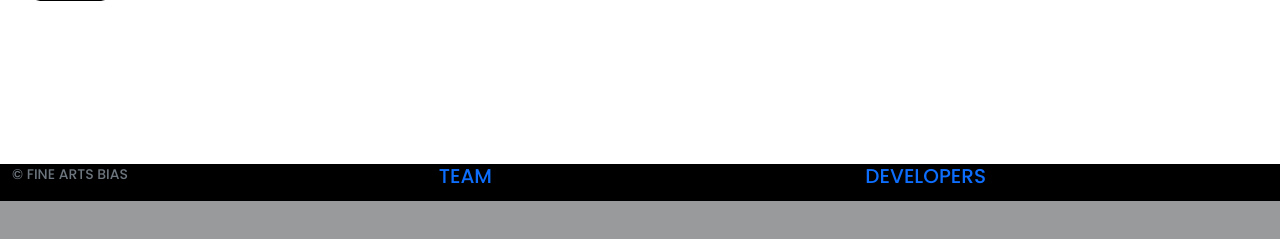
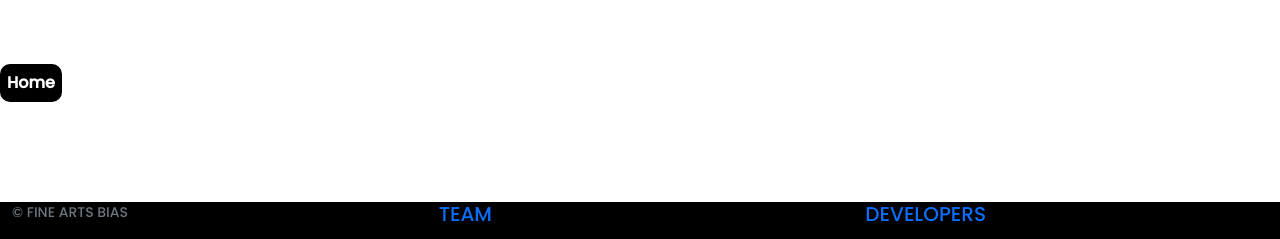
Before and after one commit to karanjoshi1206/FineArts, a Flask app: a page that uses templates/display.html in a window 1280 px wide. Shown: the part 2090-2329 px from the top of the page. Before the commit the page ends 2291 px from the top, so only its background shows below. Run offline with Flask 2, Linux system fonts and the light colour scheme; some web fonts are replaced.

Commit message:
Minor Change

```diff
--- a/static/style.css
+++ b/static/style.css
@@ -204,7 +204,6 @@ footer a {
   text-decoration: none;
 }
 .goback a {
-  position: absolute;
   text-decoration: none;
   background-color: black;
   color: white;
@@ -315,9 +314,7 @@ footer a {
 .art {
   position: relative;
 }
-/* img{
-  border-radius: 20px;
-} */
+
 .art a img {
   height: 100%;
   width: 80%;
@@ -325,7 +322,6 @@ footer a {
   top: 0;
   bottom: 0;
   fill: none;
-  /*object-fit: cover;*/
 }
 .overlay {
   border-radius: 20px;
--- a/templates/artsteam.html
+++ b/templates/artsteam.html
@@ -59,4 +59,7 @@
             </div>
         </div>
     </div>
+    <div class="goback">
+        <a href="{{url_for('home')}}">Home</a>
+    </div>
 {% endblock %}
--- a/templates/display.html
+++ b/templates/display.html
@@ -16,9 +16,10 @@
         <p class="a{{index}}">Likes:{{images["likes"]}}</p>
     {% endfor %}
     </div>
+</div>
 <div class="goback">
-        <a href="#">Go back</a>
-    </div>
+    <a href="{{url_for('home')}}">Home</a>
+</div>
      <script src="https://ajax.googleapis.com/ajax/libs/jquery/3.3.1/jquery.min.js"></script>
     <script src="https://cdnjs.cloudflare.com/ajax/libs/magnific-popup.js/1.1.0/jquery.magnific-popup.min.js"></script>
     <script>
@@ -32,5 +33,4 @@
             });
         });
     </script>
-</div>
 {% endblock %}
--- a/templates/team.html
+++ b/templates/team.html
@@ -59,4 +59,7 @@
             </div>
         </div>
     </div>
+    <div class="goback">
+        <a href="{{url_for('home')}}">Home</a>
+    </div>
 {% endblock %}
```
